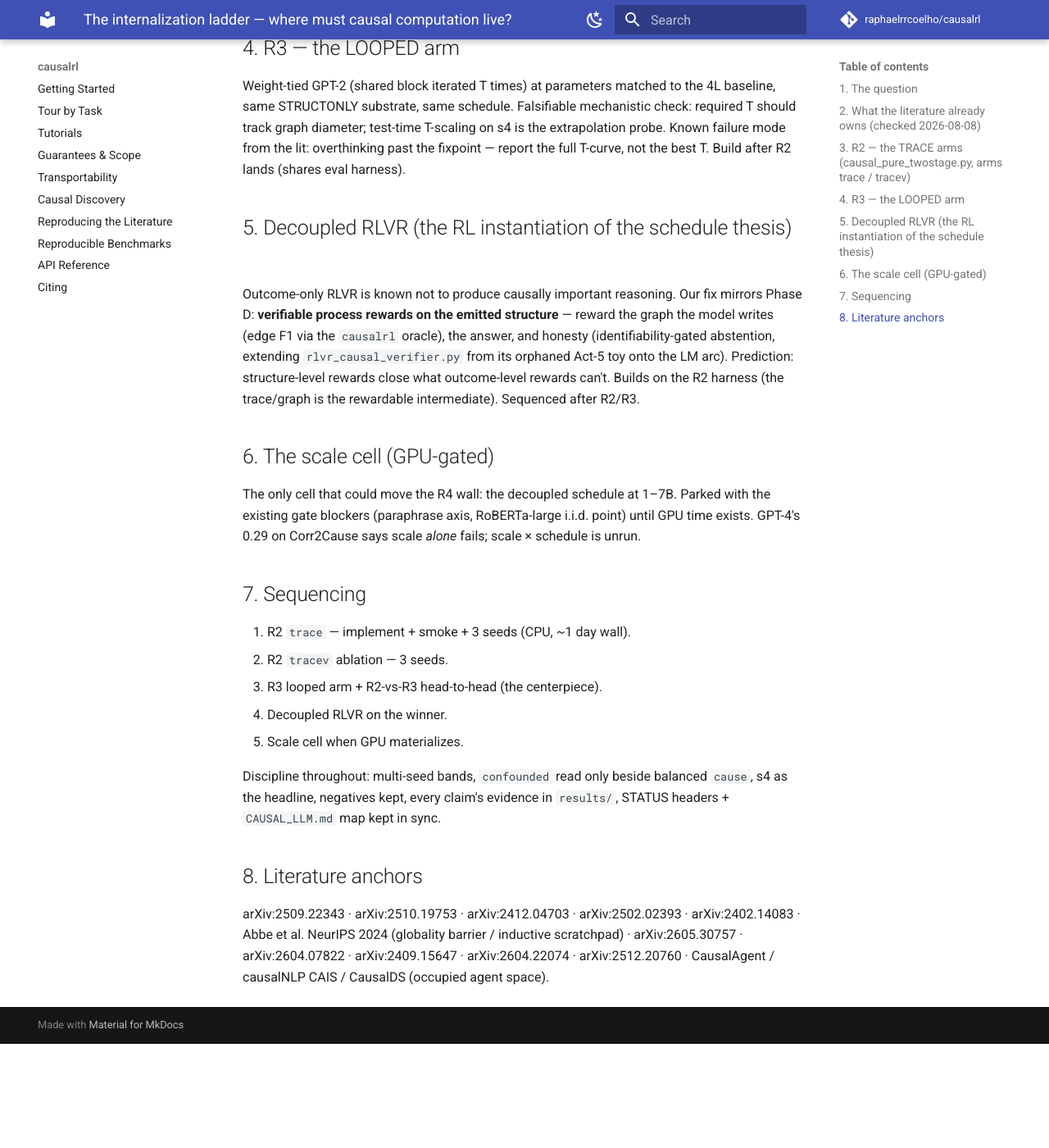
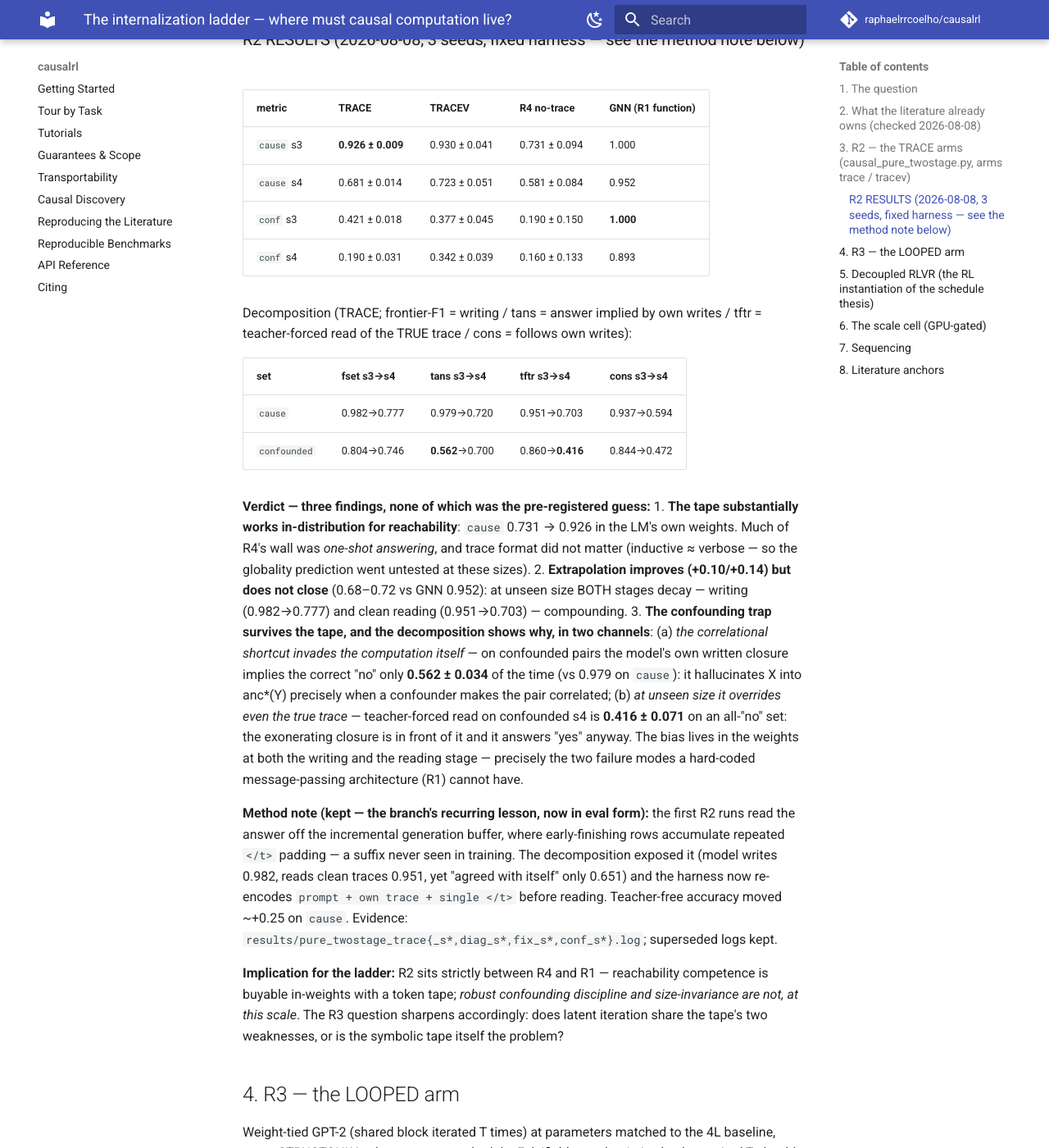
Before and after one commit to raphaelrrcoelho/causalrl, an MkDocs documentation site: the page built from docs/causal_llm/LADDER.md, in a window 1280 px wide and 1400 px high, scrolled down 2434 px. Shown: the whole window at 82% size. Built offline with MkDocs 1.6.1 and Material for MkDocs 9.7.7, drawn with Linux system fonts in a browser that asks for light colours; comment, search, counter and statistics services are not loaded; before the commit the page ends 3707 px from its top, so only the background shows below that; some of the changed text lies outside the part shown.

Commit message:
feat(examples): R2 lands — the tape buys reachability, not causal discipline
Fixed-harness runs, 3 seeds, both trace formats + the decomposition
extended to the confounded trap. The rung between R4 and R1 is now
measured:

  cause s3   TRACE 0.926+/-0.009  TRACEV 0.930+/-0.041  (no-trace 0.731)
  cause s4   TRACE 0.681+/-0.014  TRACEV 0.723+/-0.051  (no-trace 0.581; GNN 0.952)
  conf  s3   TRACE 0.421+/-0.018  TRACEV 0.377+/-0.045  (GNN 1.000)

Three findings:
1. Writing the computation as tokens recovers most of the in-dist gap
   in the LM's own weights — much of R4's wall was one-shot answering.
   Trace format (inductive vs verbose) made no difference.
2. Extrapolation improves but does not close: at s4 BOTH stages decay —
   trace-writing 0.982->0.777 and clean trace-reading 0.951->0.703.
3. The confounding trap survives the tape, for a reason the confounded
   decomposition isolates: the correlational shortcut invades the
   COMPUTATION — on confounded pairs the model's own written closure
   implies the correct 'no' only 0.562+/-0.034 (it hallucinates X into
   anc*(Y) exactly when a confounder correlates the pair), and at s4 it
   answers 'yes' against even the TRUE trace (teacher-forced 0.416 on
   an all-'no' set). Two failure modes the GNN architecture cannot have.

Docs: LADDER.md R2-RESULTS section; CAUSAL_LLM.md arc item 9 + map row;
SUMMARY R2 section + log index; CONTINUE_HERE item 1 closed, R3 front,
new trap ('a generative eval must re-encode before it reads').

```diff
--- a/docs/causal_llm/LADDER.md
+++ b/docs/causal_llm/LADDER.md
@@ -78,10 +78,55 @@ no silent divergence between trace logic and ground truth).
 vs the true closure (localizes failures to trace-following vs answer-reading). Multi-seed
 (SEEDS=0,1,2) from day one; CPU numbers are a ±0.1 band (see `CONTINUE_HERE.md` traps).
 
-**Outcome branches:** `trace` passes s4 → the wall was one-shot answering, and "supervise the
-computation" completes the schedule thesis downward. Both pass → tape location doesn't matter at
-this scale. Both fail s4 → the globality barrier survives the token tape on causal semantics — a
-keepable negative that sharpens R1's module as load-bearing.
+**Outcome branches (pre-registered):** `trace` passes s4 → the wall was one-shot answering, and
+"supervise the computation" completes the schedule thesis downward. Both pass → tape location
+doesn't matter at this scale. Both fail s4 → the globality barrier survives the token tape on
+causal semantics — a keepable negative that sharpens R1's module as load-bearing.
+
+### R2 RESULTS (2026-08-08, 3 seeds, fixed harness — see the method note below)
+
+| metric | TRACE | TRACEV | R4 no-trace | GNN (R1 function) |
+|---|---|---|---|---|
+| `cause` s3 | **0.926 ± 0.009** | 0.930 ± 0.041 | 0.731 ± 0.094 | 1.000 |
+| `cause` s4 | 0.681 ± 0.014 | 0.723 ± 0.051 | 0.581 ± 0.084 | 0.952 |
+| `conf` s3 | 0.421 ± 0.018 | 0.377 ± 0.045 | 0.190 ± 0.150 | **1.000** |
+| `conf` s4 | 0.190 ± 0.031 | 0.342 ± 0.039 | 0.160 ± 0.133 | 0.893 |
+
+Decomposition (TRACE; frontier-F1 = writing / tans = answer implied by own writes / tftr =
+teacher-forced read of the TRUE trace / cons = follows own writes):
+
+| set | fset s3→s4 | tans s3→s4 | tftr s3→s4 | cons s3→s4 |
+|---|---|---|---|---|
+| `cause` | 0.982→0.777 | 0.979→0.720 | 0.951→0.703 | 0.937→0.594 |
+| `confounded` | 0.804→0.746 | **0.562**→0.700 | 0.860→**0.416** | 0.844→0.472 |
+
+**Verdict — three findings, none of which was the pre-registered guess:**
+1. **The tape substantially works in-distribution for reachability**: `cause` 0.731 → 0.926 in the
+   LM's own weights. Much of R4's wall was *one-shot answering*, and trace format did not matter
+   (inductive ≈ verbose — so the globality prediction went untested at these sizes).
+2. **Extrapolation improves (+0.10/+0.14) but does not close** (0.68–0.72 vs GNN 0.952): at unseen
+   size BOTH stages decay — writing (0.982→0.777) and clean reading (0.951→0.703) — compounding.
+3. **The confounding trap survives the tape, and the decomposition shows why, in two channels**:
+   (a) *the correlational shortcut invades the computation itself* — on confounded pairs the
+   model's own written closure implies the correct "no" only **0.562 ± 0.034** of the time (vs
+   0.979 on `cause`): it hallucinates X into anc*(Y) precisely when a confounder makes the pair
+   correlated; (b) *at unseen size it overrides even the true trace* — teacher-forced read on
+   confounded s4 is **0.416 ± 0.071** on an all-"no" set: the exonerating closure is in front of
+   it and it answers "yes" anyway. The bias lives in the weights at both the writing and the
+   reading stage — precisely the two failure modes a hard-coded message-passing architecture (R1)
+   cannot have.
+
+**Method note (kept — the branch's recurring lesson, now in eval form):** the first R2 runs read
+the answer off the incremental generation buffer, where early-finishing rows accumulate repeated
+`</t>` padding — a suffix never seen in training. The decomposition exposed it (model writes 0.982,
+reads clean traces 0.951, yet "agreed with itself" only 0.651) and the harness now re-encodes
+`prompt + own trace + single </t>` before reading. Teacher-free accuracy moved ~+0.25 on `cause`.
+Evidence: `results/pure_twostage_trace{_s*,diag_s*,fix_s*,conf_s*}.log`; superseded logs kept.
+
+**Implication for the ladder:** R2 sits strictly between R4 and R1 — reachability competence is
+buyable in-weights with a token tape; *robust confounding discipline and size-invariance are not,
+at this scale*. The R3 question sharpens accordingly: does latent iteration share the tape's two
+weaknesses, or is the symbolic tape itself the problem?
 
 ## 4. R3 — the LOOPED arm
 
```
Also changed, not shown: examples/CAUSAL_LLM.md (+16 -1 lines), examples/CONTINUE_HERE.md (+16 -6 lines), examples/results/pure_twostage_SUMMARY.md (+31 -0 lines), 7 other files.
